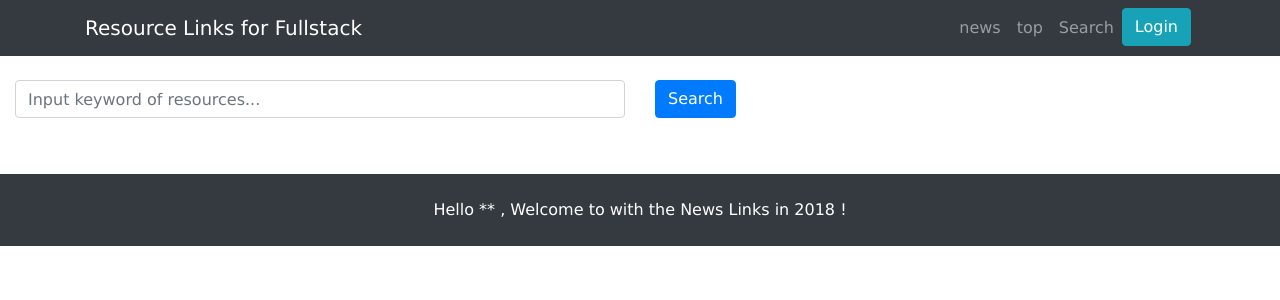
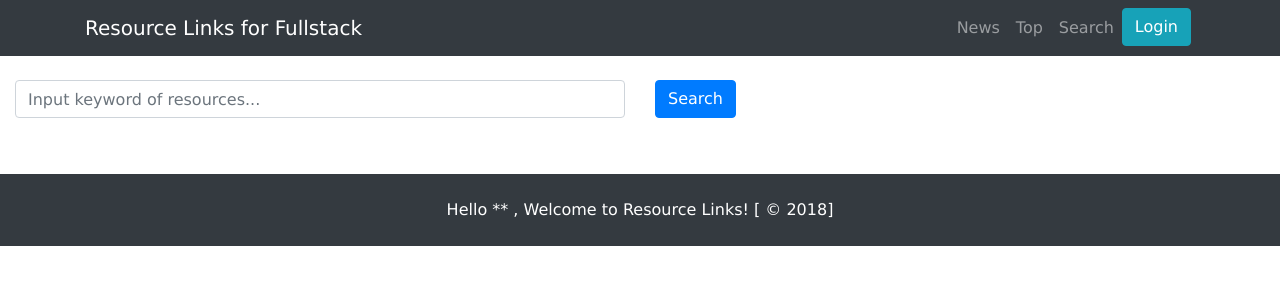
Before and after one commit to hnzhang/LinksAndVotes, a React (Create React App) app in the folder client/: page /search in a window 1280 px wide. Shown: the top 300 px of the page. Built offline with nearby package versions, Linux system fonts and the light colour scheme; what apollo-link-ws would draw is missing.

Commit message:
tune text in header and footer

```diff
--- a/client/src/components/Footer.js
+++ b/client/src/components/Footer.js
@@ -4,7 +4,7 @@ import { USER_NAME } from '../constants';
 export default () => {
   return (
     <footer className="bg-dark text-white mt-5 p-4 text-center">
-      Hello *{localStorage.getItem(USER_NAME)}* , Welcome to   with the News Links in {new Date().getFullYear()} !
+      Hello *{localStorage.getItem(USER_NAME)}* , Welcome to Resource Links! [ © {new Date().getFullYear()}]
     </footer>
   );
 };
--- a/client/src/components/Header.js
+++ b/client/src/components/Header.js
@@ -12,10 +12,10 @@ class Header extends Component {
                     <div className='navbar-brand'> Resource Links for Fullstack </div>
                 <ul className='navbar-nav ml-auto' >
                     <li className='nav-item'>
-                        <Link to='/' className='nav-link' >news</Link>
+                        <Link to='/' className='nav-link' >News</Link>
                     </li>
                     <li className='nav-item'>
-                        <Link to='/top' className='nav-link' >top</Link>
+                        <Link to='/top' className='nav-link' >Top</Link>
                     </li>
                     {authToken && (
                     <li className='nav-item'>
```
